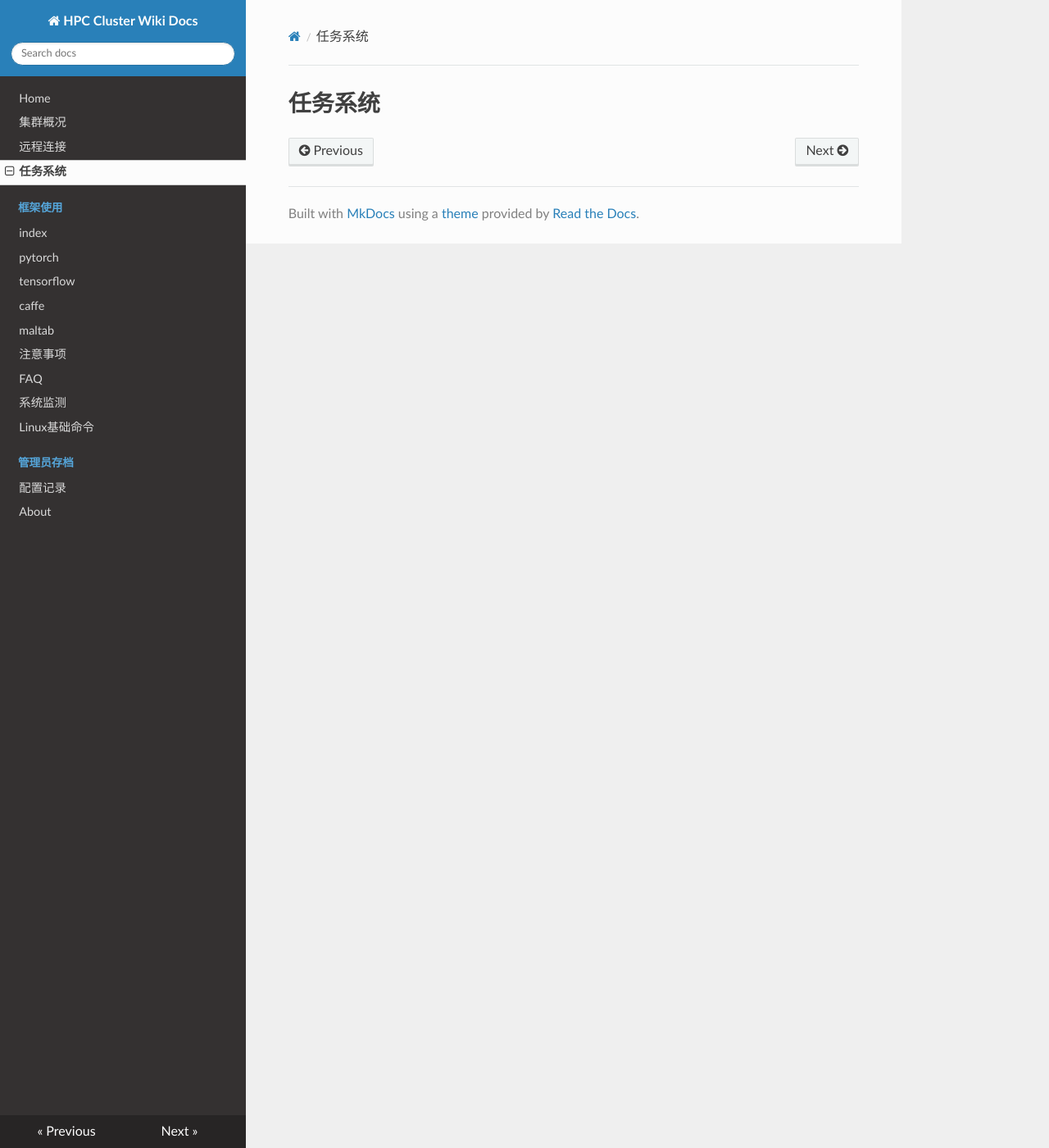
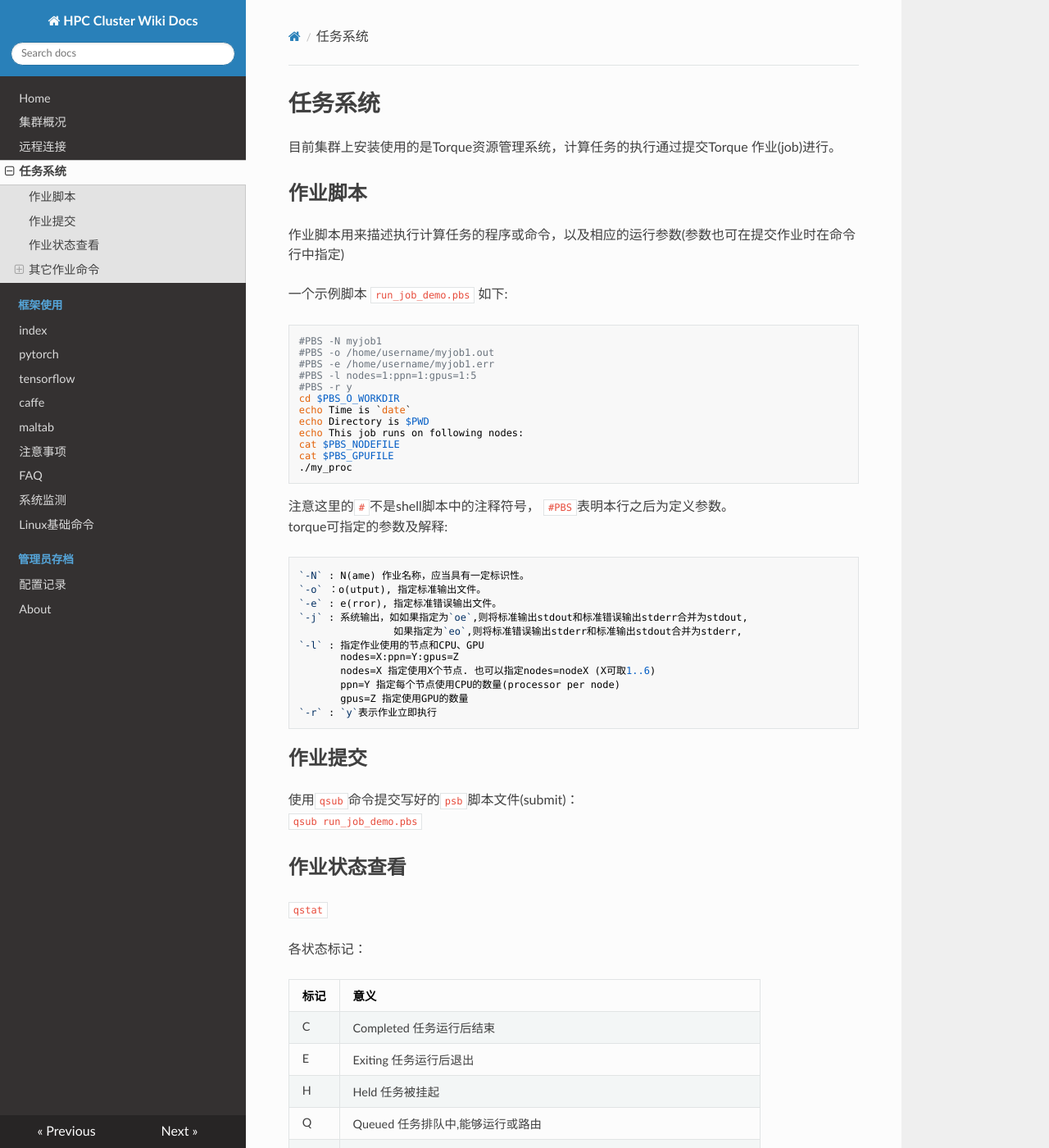
Before and after one commit to SSRheart/HPC_wiki_docs, an MkDocs documentation site: the page built from docs/jobs.md, in a window 1280 px wide and 1400 px high. Shown: the whole window at 82% size. Built offline with MkDocs 1.6.1, drawn with Linux system fonts in a browser that asks for light colours; nearby versions of some CDN libraries; old or Windows-style settings are respelled for this version of MkDocs; some of the changed text lies outside the part shown.

Commit message:
basic content for jobs

````diff
--- a/docs/jobs.md
+++ b/docs/jobs.md
@@ -1 +1,79 @@
 # 任务系统
+
+目前集群上安装使用的是Torque资源管理系统，计算任务的执行通过提交Torque 作业(job)进行。
+
+
+## 作业脚本
+作业脚本用来描述执行计算任务的程序或命令，以及相应的运行参数(参数也可在提交作业时在命令行中指定)
+
+一个示例脚本 `run_job_demo.pbs` 如下:
+```
+#PBS -N myjob1
+#PBS -o /home/username/myjob1.out
+#PBS -e /home/username/myjob1.err
+#PBS -l nodes=1:ppn=1:gpus=1:5
+#PBS -r y
+cd $PBS_O_WORKDIR
+echo Time is `date`
+echo Directory is $PWD
+echo This job runs on following nodes:
+cat $PBS_NODEFILE
+cat $PBS_GPUFILE
+./my_proc
+```
+
+注意这里的`#`不是shell脚本中的注释符号， `#PBS`表明本行之后为定义参数。
+torque可指定的参数及解释:
+
+    `-N` : N(ame) 作业名称，应当具有一定标识性。
+    `-o` ：o(utput), 指定标准输出文件。
+    `-e` : e(rror), 指定标准错误输出文件。
+    `-j` : 系统输出，如如果指定为`oe`,则将标准输出stdout和标准错误输出stderr合并为stdout,
+                    如果指定为`eo`,则将标准错误输出stderr和标准输出stdout合并为stderr,
+    `-l` : 指定作业使用的节点和CPU、GPU
+           nodes=X:ppn=Y:gpus=Z
+           nodes=X 指定使用X个节点. 也可以指定nodes=nodeX (X可取1..6)
+           ppn=Y 指定每个节点使用CPU的数量(processor per node)
+           gpus=Z 指定使用GPU的数量
+    `-r` : `y`表示作业立即执行
+
+
+
+## 作业提交
+使用`qsub`命令提交写好的`psb`脚本文件(submit)：
+`qsub run_job_demo.pbs`
+
+## 作业状态查看
+`qstat`
+
+各状态标记：
+
+标记 | 意义
+--- | ---
+C   | Completed 任务运行后结束
+E   | Exiting 任务运行后退出
+H   | Held 任务被挂起
+Q   | Queued 任务排队中,能够运行或路由
+R   | Running 任务运行中
+T   | 任务正被移动到新的位置
+W   | Waiting 任务正在等待执行时间到来(PBS脚本中 -a 选项可指定任务启动时间)
+
+
+## 其它作业命令
+### 挂起 qhold
+`qhold 127` 将127号作业挂起，暂停运行。
+被挂起的作业为`H`状态。
+
+### 恢复 qrls
+`qrls 127` 恢复被挂起的127号作业，继续运行。
+(release )
+
+### 终止 qdel
+`del 127` 停止127号作业执行。
+(delete)
+
+### 查看节点
+`pbsnodes`
+
+### 查看空闲节点
+`pbsnodes -l free`
````
Also changed, not shown: docs/admin/systemConfigRecord.md (+6 -0 lines).
